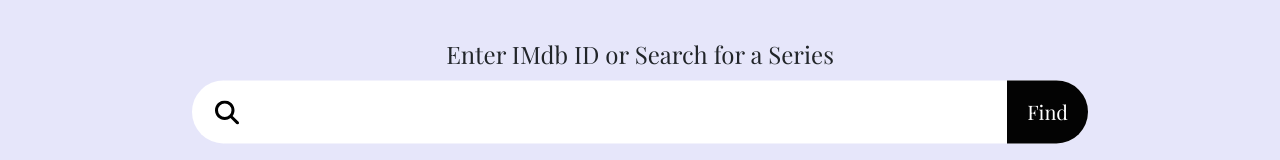
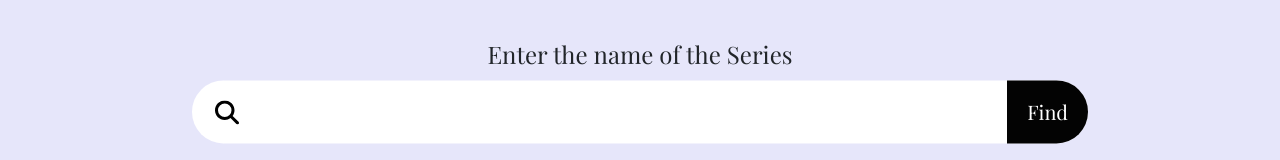
Before and after one commit to pravi-97/TV-Series-Episode-Rating-Chart, a React (Create React App) app: page /find in a window 1280 px wide. Shown: the top 160 px of the page. Built offline with nearby package versions, Linux system fonts and the light colour scheme; no server answers; a web font is replaced by a local one.

Commit message:
Update Searchbar.js

```diff
--- a/src/Searchbar.js
+++ b/src/Searchbar.js
@@ -22,7 +22,7 @@
             <div className="container text-center">
                 <div className="row">
                     <div className="col-md-12">
-                        <div id="search-heading">Enter IMdb ID or Search for a Series</div>
+                        <div id="search-heading">Enter the name of the Series</div>
                         <form onSubmit={handleSubmit} method="post">
                             <div id="search-bar" className="align-top">
                                 <span className="btn-search" id="btn-search" type="button">
```
